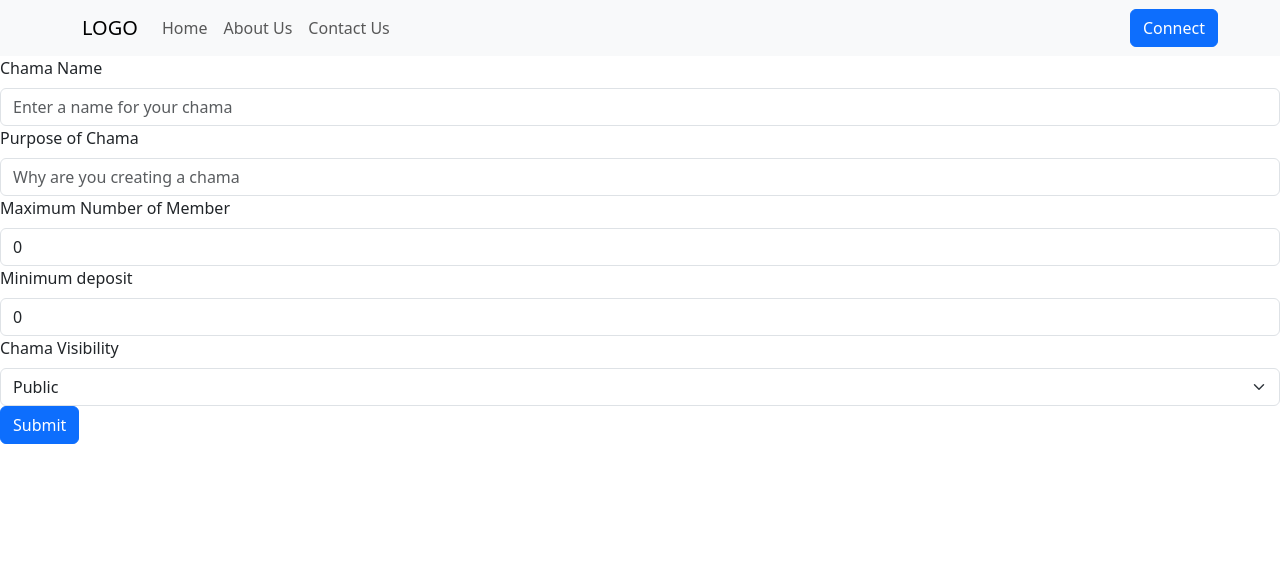
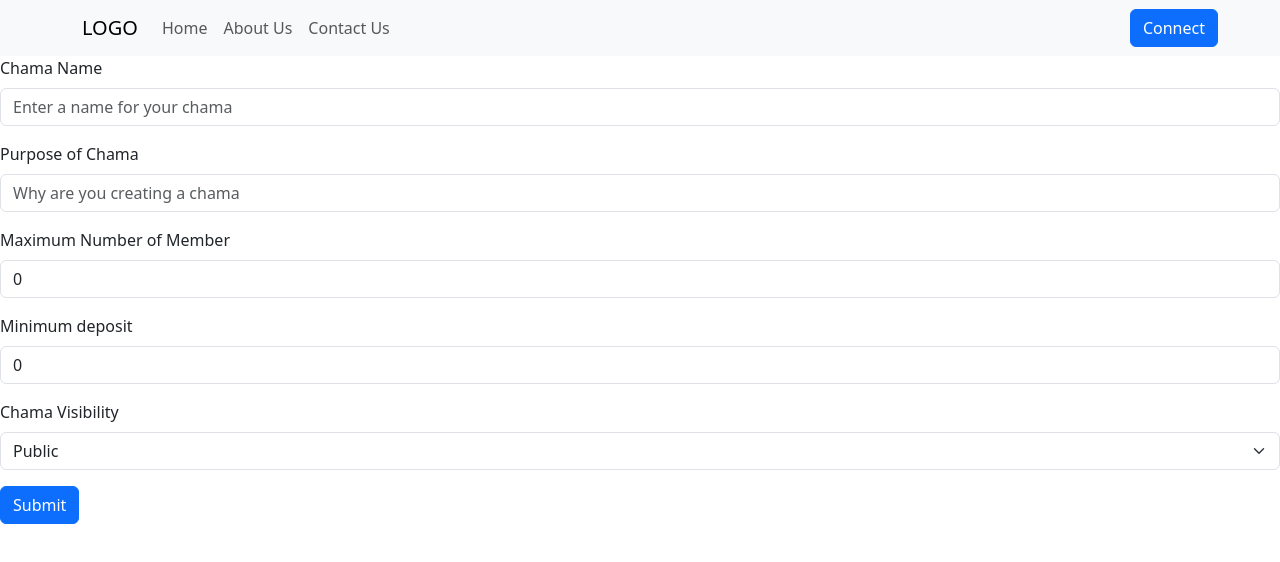
Before and after one commit to CECILIA-MULANDI/CoinCircles-WebVersion, a React (Create React App) app in the folder coincircles/: page / in a window 1280 px wide. Shown: the top 562 px of the page. Built offline with nearby package versions, Linux system fonts and the light colour scheme.

Commit message:
new more changes

```diff
--- a/coincircles/src/components/CallContractFunctions/ContractFunctions.jsx
+++ b/coincircles/src/components/CallContractFunctions/ContractFunctions.jsx
@@ -50,7 +50,7 @@ export const disconnectWallet=(setWalletAddress)=>{
     setWalletAddress(null)
 }
 
-export const CreateChamas=async(_name,_purpose,_maxNoPeople,_minDeposit,_visibility)=>{
+export const CreateChamas=async(_name,_purpose,_maxNoPeople,_minDeposit,_visibility,setSuccessMessage)=>{
     // get provider
     const provider=new ethers.providers.Web3Provider(window.ethereum);
     let signer=provider.getSigner();
@@ -61,6 +61,11 @@ export const CreateChamas=async(_name,_purpose,_maxNoPeople,_minDeposit,_visibil
 
         const tx=await contract.create_chama(_name,_purpose,_maxNoPeople,_minDeposit,_visibility);
         tx.wait();
+        // listen to events
+        contract.once('ChamaCreated',(chamaId,name)=>{
+            setSuccessMessage(`Chama ${name} created successfully with ID ${chamaId}`);
+
+        })
         console.log('Chama created successfully');
     }catch(e){
         console.log(e)
--- a/coincircles/src/components/CreateChama/CreateChama.jsx
+++ b/coincircles/src/components/CreateChama/CreateChama.jsx
@@ -11,13 +11,14 @@ export default function CreateChama() {
     const [maxPeople,setMaxPeople]=useState(0);
     const [minDeposit,setMinimumDeposit]=useState(0);
     const [chamaVisibility,setChamaVisibility]=useState('Public');
+    const [successMessage,setSuccessMessage]=useState('')
       // Map the string value to the corresponding enum value
     const visibilityValue = chamaVisibility === 'Public' ? 0 : 1;
     // const [isFull,setIsFull]=useState('');
     const handleSubmit=async(e)=>{
       e.preventDefault();
       try {
-        await CreateChamas(name, purpose, parseInt(maxPeople), parseInt(minDeposit), visibilityValue);
+        await CreateChamas(name, purpose, parseInt(maxPeople), parseInt(minDeposit), visibilityValue,setSuccessMessage);
         console.log('submitted')
       } catch (error) {
         console.error(error);
@@ -25,26 +26,28 @@ export default function CreateChama() {
     }
 
   return (
-    <Form onSubmit={handleSubmit}>
-      <Form.Group>
+    <>
+    {successMessage && <p>{successMessage}</p>}
+     <Form onSubmit={handleSubmit}>
+      <Form.Group className="mb-3">
           <Form.Label   >Chama Name</Form.Label>
           <Form.Control type="text" placeholder="Enter a name for your chama" value={name} onChange={(e)=>setName(e.target.value)}/>
       </Form.Group>
-      <Form.Group>
+      <Form.Group className="mb-3">
           <Form.Label>Purpose of Chama</Form.Label>
           <Form.Control type="text" placeholder="Why are you creating a chama" value={purpose} onChange={(e)=>setPurpose(e.target.value)} />
       </Form.Group>
-      <Form.Group>
+      <Form.Group className="mb-3">
           <Form.Label>Maximum Number of Member</Form.Label>
           <Form.Control type="number" placeholder="Maximum Number of members" value={maxPeople} onChange={(e)=>setMaxPeople(e.target.value)}/>
       </Form.Group>
-      <Form.Group>
+      <Form.Group className="mb-3">
           <Form.Label>Minimum deposit</Form.Label>
           <Form.Control type="number" placeholder="Enter Minimum Deposit for your chama" value={minDeposit} onChange={(e)=>setMinimumDeposit(e.target.value)}/>
       </Form.Group>
-      <Form.Group>
+      <Form.Group className="mb-3">
           <Form.Label>Chama Visibility</Form.Label>
-          <Form.Select aria-label="Default select example" value={chamaVisibility} onChange={(e)=>setChamaVisibility(e.target.value)}>
+          <Form.Select  value={chamaVisibility} onChange={(e)=>setChamaVisibility(e.target.value)}>
       <option>Open this select menu</option>
       <option value="Public">Public</option>
       <option value="Private">Private</option>
@@ -54,5 +57,7 @@ export default function CreateChama() {
       </Form.Group>
       <Button type='submit'>Submit</Button>
     </Form>
+    </>
+
   )
 }
```
Also changed, not shown: 1 other file (tests, documents, lock files or other folders).
